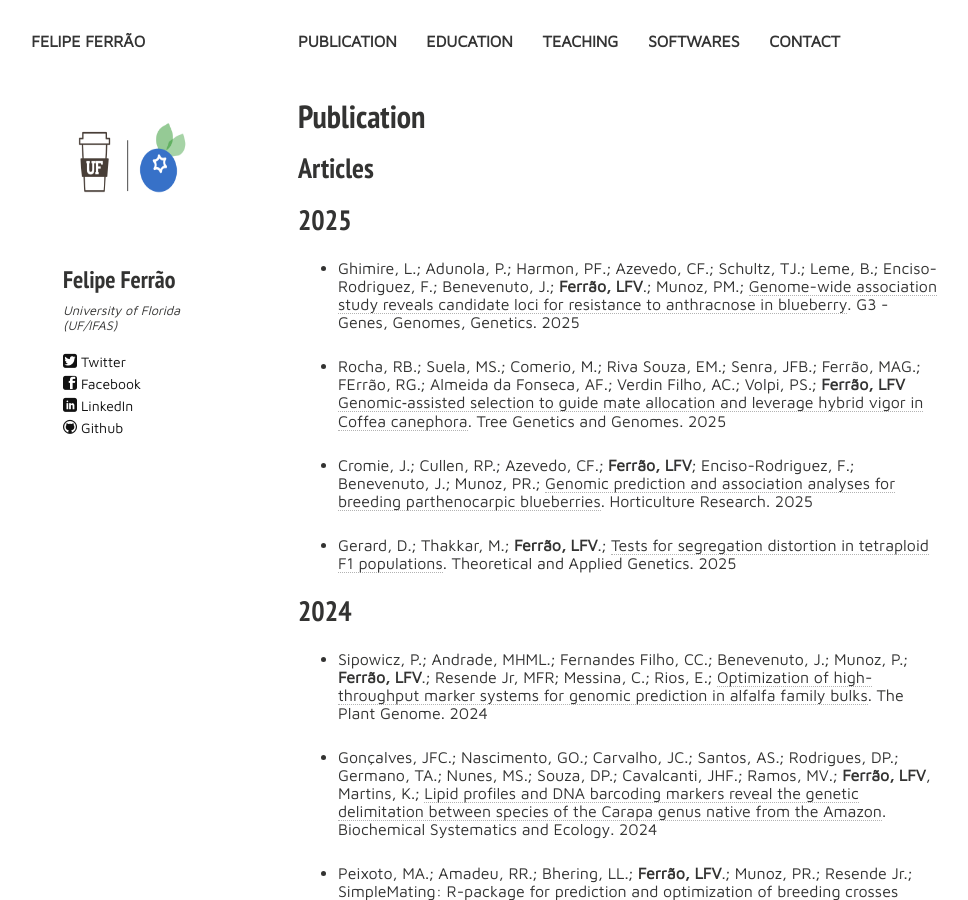
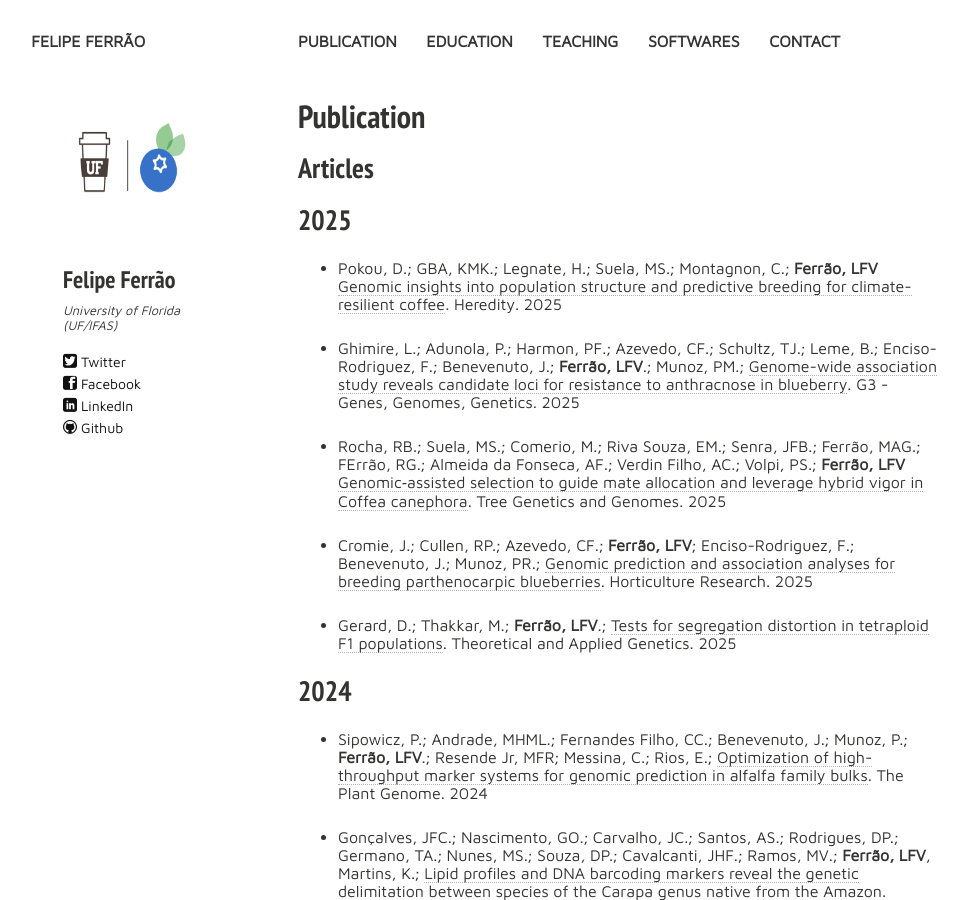
Before and after one commit to lfelipe-ferrao/lfelipe-ferrao.github.io, a Jekyll site: the page built from publication.md, in a window 1280 px wide and 900 px high. Shown: the whole window, without its empty margins (22-990 px from the left). Built offline with Jekyll 4.4.1, drawn with Linux system fonts in a browser that asks for light colours; nearby versions of some CDN libraries.

Commit message:
Update publication.md

```diff
--- a/publication.md
+++ b/publication.md
@@ -15,6 +15,8 @@ tags: [people, undergrads, MSc, PhD, postdocs]
 ## Articles
 
 ## 2025
+
+- Pokou, D.; GBA, KMK.; Legnate, H.; Suela, MS.; Montagnon, C.; **Ferrão, LFV** [Genomic insights into population structure and predictive breeding for climate-resilient coffee]([https://link.springer.com/article/10.1007/s11295-025-01705-w?utm_source=rct_congratemailt&utm_medium=email&utm_campaign=nonoa_20250630&utm_content=10.1007%2Fs11295-025-01705-w](https://www.nature.com/articles/s41437-025-00810-9.epdf?sharing_token=l00cRVhMclEWiFAyw2cJDNRgN0jAjWel9jnR3ZoTv0NO1t0TpmCj2_rEimlByFDJ09bZM6D3dvgQzyCZmgLHapfnHxeLL3t0vUFWofXZjqOXD4tfDbjawb0k5Q82EwYPQIzN1KP3li_CcsTNiuOTRk0ddt1Y7pP5fl8HMUA5UCM%3D)). Heredity. 2025
 
 - Ghimire, L.; Adunola, P.; Harmon, PF.; Azevedo, CF.; Schultz, TJ.; Leme, B.; Enciso-Rodriguez, F.; Benevenuto, J.; **Ferrão, LFV**.; Munoz, PM.; [Genome-wide association study reveals candidate loci for resistance to anthracnose in blueberry](https://academic.oup.com/g3journal/advance-article/doi/10.1093/g3journal/jkaf187/8248915?utm_source=advanceaccess&utm_campaign=g3journal&utm_medium=email&login=true). G3 - Genes, Genomes, Genetics. 2025
 
```
